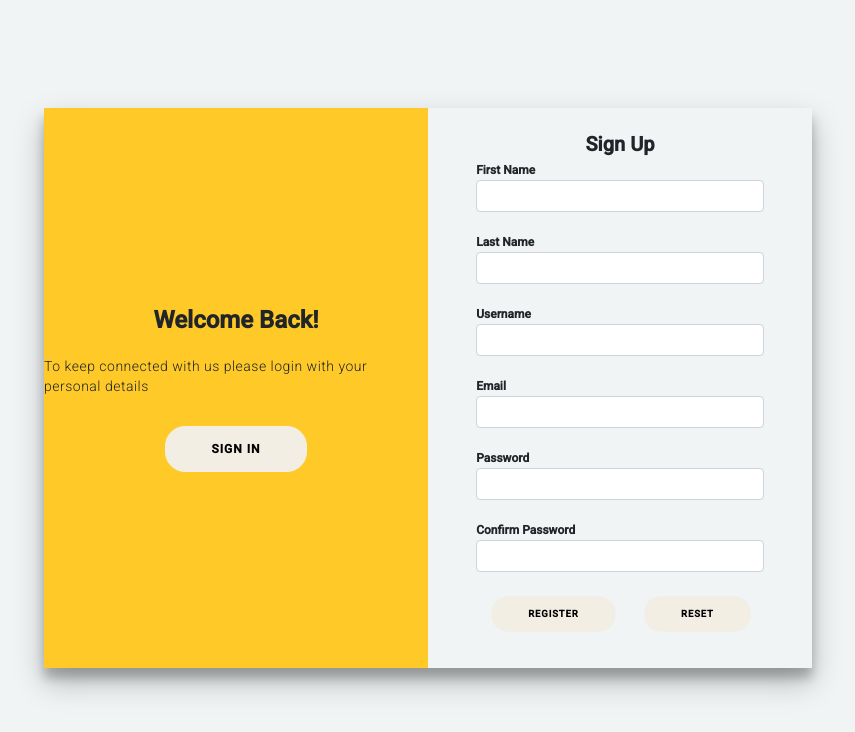
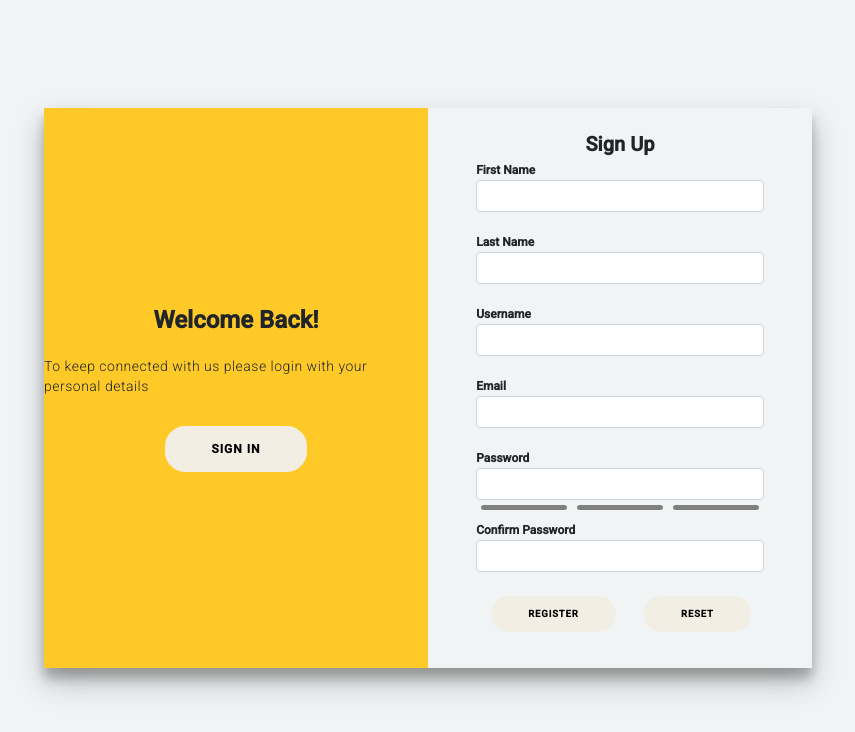
Before and after one commit to ZStachura/Mini-CRM, an Angular app in the folder Mini-CRM/: page /auth in a window 1280 px wide. Both pictures are taken after a click on the button "SIGN UP". Shown: the top 732 px of the page, without its empty margins (212-1067 px from the left). Built offline with nearby package versions, Linux system fonts and the light colour scheme.

Commit message:
0.9->Password strenght

```diff
--- a/Mini-CRM/src/app/authentication/authentication.component.html
+++ b/Mini-CRM/src/app/authentication/authentication.component.html
@@ -121,6 +121,7 @@
                     Password must not exceed 40 characters
                   </div>
                 </div>
+                <app-strenghtmeter [password]="regpassword.value"></app-strenghtmeter>
               </div>
               <div class="form-group">
                 <label>Confirm Password</label>
--- a/Mini-CRM/src/app/authentication/authentication.module.ts
+++ b/Mini-CRM/src/app/authentication/authentication.module.ts
@@ -6,8 +6,7 @@ import { AuthenticationService } from './utils/authentication.service';
 
 import { AuthenticationRoutingModule } from './authentication-routing.module';
 import { AuthenticationComponent } from './authentication.component';
-
-
+import { StrenghtmeterModule } from '../features/passwordStrength/strenghtmeter/strenghtmeter.module';
 @NgModule({
   declarations: [
     AuthenticationComponent
@@ -16,6 +15,7 @@ import { AuthenticationComponent } from './authentication.component';
     CommonModule,
     AuthenticationRoutingModule,
     ReactiveFormsModule,
+    StrenghtmeterModule
   ],
   providers:[AuthenticationService]
 })
--- a/Mini-CRM/src/app/dashboard/dashboard.module.ts
+++ b/Mini-CRM/src/app/dashboard/dashboard.module.ts
@@ -12,6 +12,8 @@ import { EditUserComponent } from './features/edit-user/edit-user.component';
 import { MatButtonModule } from '@angular/material/button';
 import { MatDialogModule } from '@angular/material/dialog';
 
+import { StrenghtmeterModule } from '../features/passwordStrength/strenghtmeter/strenghtmeter.module';
+
 @NgModule({
   declarations: [
     DashboardComponent,
@@ -25,7 +27,8 @@ import { MatDialogModule } from '@angular/material/dialog';
     DashboardRoutingModule,
     MatButtonModule,
     MatDialogModule,
-    ReactiveFormsModule
+    ReactiveFormsModule,
+    StrenghtmeterModule
   ],
   exports:[NavBarComponent]
 })
--- a/Mini-CRM/src/app/dashboard/features/edit-user/edit-user.component.html
+++ b/Mini-CRM/src/app/dashboard/features/edit-user/edit-user.component.html
@@ -74,6 +74,7 @@
             Password must not exceed 40 characters
           </div>
         </div>
+        <app-strenghtmeter [password]="regpassword.value"></app-strenghtmeter>
       </div>
       <div class="form-group">
         <label>Confirm Password</label>
--- /dev/null
+++ b/Mini-CRM/src/app/features/passwordStrength/strenghtmeter/strenghtmeter.component.css
@@ -0,0 +1,27 @@
+.password-strength {
+    display: flex;
+}
+
+.password-strength span{
+    position: relative;
+    height: 5px;
+    width: 30%;
+    border-radius: 5px;
+    margin: 5px;
+}
+
+.password-strength-background {
+    background-color: gray;
+}
+
+.weak-password {
+    background-color: red;
+}
+
+.average-password {
+    background-color: orange;
+}
+
+.good-password {
+    background-color: green;
+}
--- /dev/null
+++ b/Mini-CRM/src/app/features/passwordStrength/strenghtmeter/strenghtmeter.component.html
@@ -0,0 +1,5 @@
+<div class="password-strength" id="passwordStrengthMeter">
+  <span class={{weakPasswordClass}} id="weak"></span>
+  <span class={{averagePasswordClass}} id="average"></span>
+  <span class={{goodPasswordClass}} id="good"></span>
+</div>
--- /dev/null
+++ b/Mini-CRM/src/app/features/passwordStrength/strenghtmeter/strenghtmeter.component.ts
@@ -0,0 +1,86 @@
+import { Component, Input, OnChanges, OnInit, SimpleChanges } from '@angular/core';
+
+@Component({
+  selector: 'app-strenghtmeter',
+  templateUrl: './strenghtmeter.component.html',
+  styleUrls: ['./strenghtmeter.component.css']
+})
+export class StrenghtmeterComponent implements OnChanges {
+
+  @Input()
+  password!: string;
+
+  regexForLowerLetter: RegExp = /[a-z]/;
+  regexForUpperLetter: RegExp = /[A-Z]/;
+  regexForSpecialCharacter: RegExp = /[-+_!@#$%^&*.,?{}()\[\]]/
+  passwordStrength: number = 0;
+
+  lowerLetterScore: number = 0;
+  upperLetterScore: number = 0;
+  specialCharacterScore: number = 0;
+
+  containsLowerCaseLetter: boolean = false;
+  containsUpperCaseLetter: boolean = false;
+  containsSpecialCharacter: boolean = false;
+
+  weakPasswordClass: string = 'password-strength-background';
+  averagePasswordClass: string = 'password-strength-background';
+  goodPasswordClass: string = 'password-strength-background';
+
+  constructor() { }
+
+  ngOnChanges(changes: SimpleChanges) {
+    if (changes['password']) {
+      this.checkPasswordStrength(this.password)
+    }}
+
+  checkPasswordStrength(password: string){
+    if (password.match(this.regexForLowerLetter)) {
+      this.lowerLetterScore = 1;
+      this.containsLowerCaseLetter = true;
+    } else {
+      this.lowerLetterScore = 0;
+      this.containsLowerCaseLetter = false;
+    }
+
+    if (password.match(this.regexForUpperLetter)) {
+      this.upperLetterScore = 1;
+      this.containsUpperCaseLetter = true;
+    } else {
+      this.upperLetterScore = 0;
+      this.containsUpperCaseLetter = false;
+    }
+
+    if (password.match(this.regexForSpecialCharacter)) {
+      this.specialCharacterScore = 1;
+      this.containsSpecialCharacter = true;
+    } else {
+      this.specialCharacterScore = 0;
+      this.containsSpecialCharacter = false;
+    }
+
+    this.passwordStrength =this.lowerLetterScore + this.upperLetterScore
+    +this.specialCharacterScore;
+
+    if (this.passwordStrength < 1) {
+      this.weakPasswordClass = 'password-strength-background';
+      this.averagePasswordClass = 'password-strength-background';
+      this.goodPasswordClass = 'password-strength-background';
+    } else if (this.passwordStrength === 1) {
+      this.weakPasswordClass = 'weak-password';
+      this.averagePasswordClass = 'password-strength-background';
+      this.goodPasswordClass = 'password-strength-background';
+    } else if (this.passwordStrength === 2) {
+      this.weakPasswordClass = 'average-password';
+      this.averagePasswordClass = 'average-password';
+      this.goodPasswordClass = 'password-strength-background';
+    } else if (this.passwordStrength === 3) {
+      this.weakPasswordClass = 'good-password';
+      this.averagePasswordClass = 'good-password';
+      this.goodPasswordClass = 'good-password';
+    }
+
+
+  }
+
+}
```
Also changed, not shown: Mini-CRM/src/app/features/passwordStrength/strenghtmeter/strenghtmeter.module.ts (added, +15 -0 lines), 1 other file (tests, documents, lock files or other folders).
